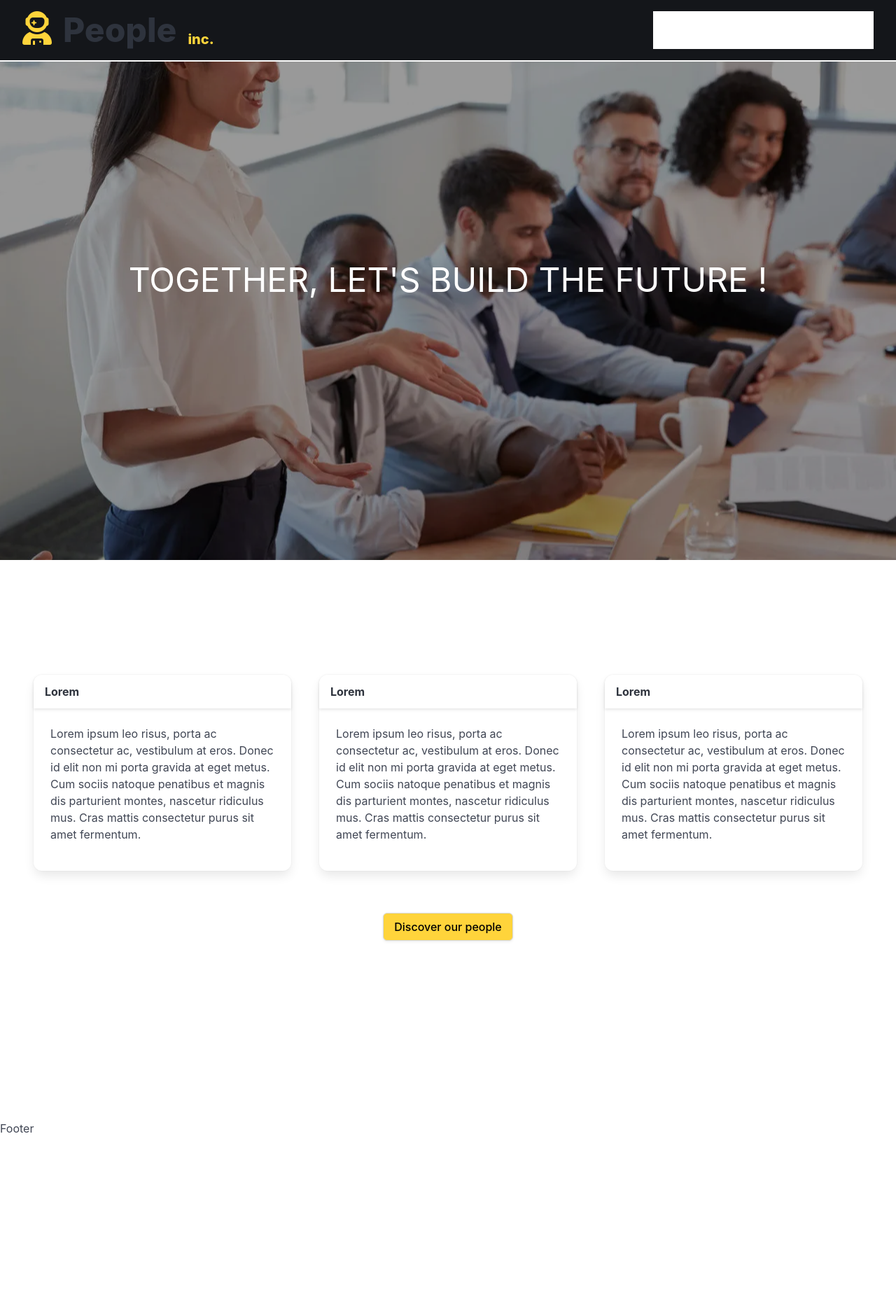
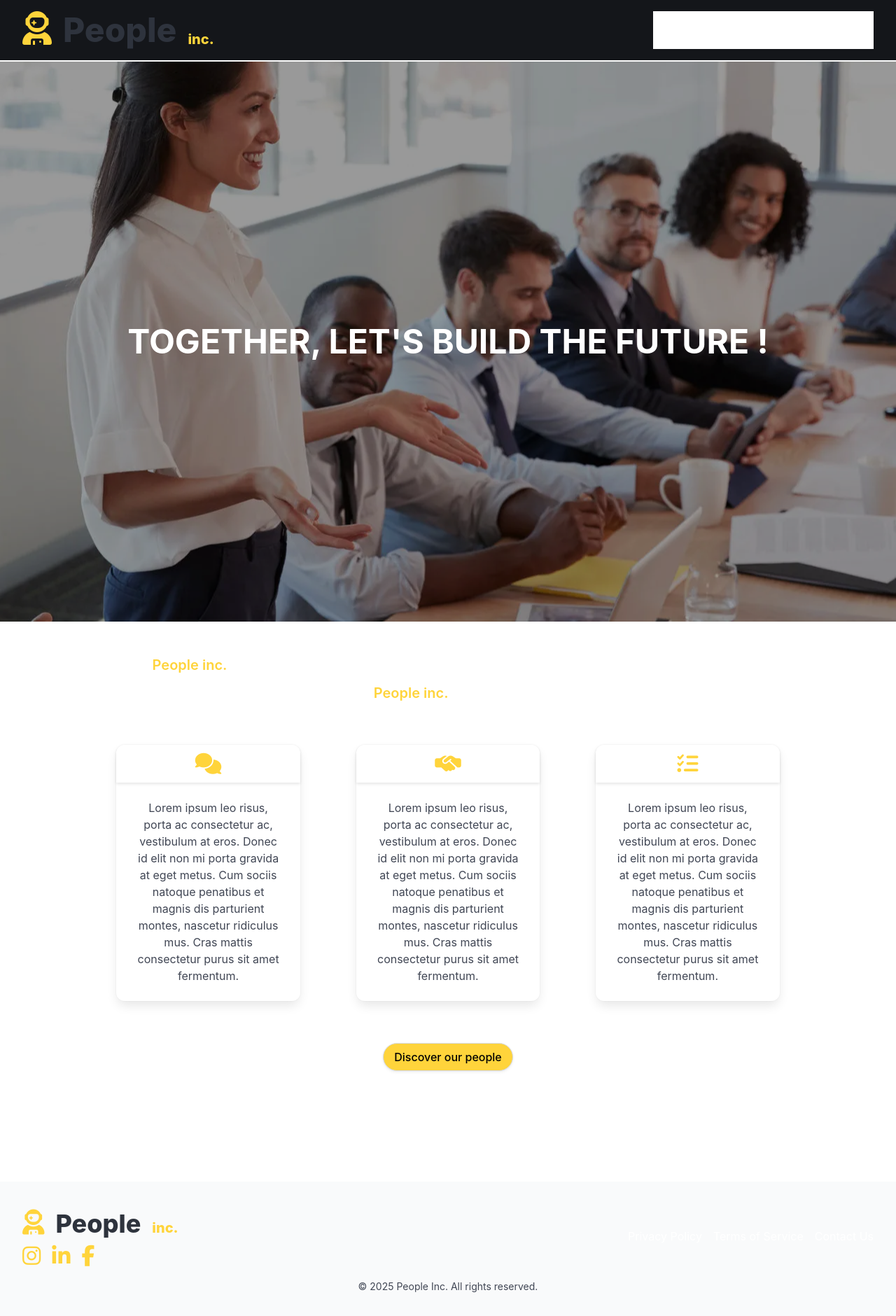
Before and after one commit to kurogami20/php_return, a PHP site: page / in a window 1280 px wide. Shown: the whole page at 70% size. Before the commit the page ends 1618 px from the top, so only its background shows below. Run offline with PHP 8.4, Linux system fonts and the light colour scheme.

Commit message:
footer fait + progrès sur la page d'accueil

```diff
--- /dev/null
+++ b/data/3pointsHome.php
@@ -0,0 +1,20 @@
+<?php
+$pointTab=[
+    [
+        'title' => '<i class="fa-solid fa-comments" style="color: #FFD43B;"></i>',
+        'content' => 'Lorem ipsum leo risus, porta ac consectetur ac, vestibulum at eros. Donec id elit non mi porta gravida at eget metus. Cum sociis natoque penatibus et magnis dis parturient montes, nascetur ridiculus mus. Cras mattis consectetur purus sit amet fermentum.',
+
+    ],
+    [
+        'title' => '<i class="fa-solid fa-handshake-simple" style="color: #FFD43B;"></i>',
+        'content' => 'Lorem ipsum leo risus, porta ac consectetur ac, vestibulum at eros. Donec id elit non mi porta gravida at eget metus. Cum sociis natoque penatibus et magnis dis parturient montes, nascetur ridiculus mus. Cras mattis consectetur purus sit amet fermentum.',
+
+    ],
+    [
+        'title' => '<i class="fa-solid fa-list-check" style="color: #FFD43B;"></i>',
+        'content' => 'Lorem ipsum leo risus, porta ac consectetur ac, vestibulum at eros. Donec id elit non mi porta gravida at eget metus. Cum sociis natoque penatibus et magnis dis parturient montes, nascetur ridiculus mus. Cras mattis consectetur purus sit amet fermentum.',
+
+    ]
+    ];
+
+?>
--- a/index.php
+++ b/index.php
@@ -1,53 +1,29 @@
-<?php require './layout/header.php' ?>
+<?php
+ require './layout/header.php';
+  require './data/3pointsHome.php';
+?>
 <section
 class="h-[100vh] bg-[url(./assets/people.png)] bg-center flex! justify-center items-center relative">
-<h2 class="text-white absolute z-10 uppercase text-5xl!">Together, let's build the future !</h2>
+<h2 class="text-white absolute z-10 uppercase text-5xl! font-bold!">Together, let's build the future !</h2>
 <div class="bg-black/40 w-[100%] h-[100%] absolute top-0 z-0"></div>
 </section>
 <section class="section flex! flex-col items-center  gap-15 h-[100vh]">
-    <p class="text-white text-center text-xl">People inc. is the future of IT interim. We offer you the best IT freelancers ther is to offer ! You have a project ? People inc. has the person for the job.  </p>
-    <ul class="flex justify-between gap-10  ">
+    <p class="text-white text-center text-xl flex flex-col gap-3"> <span> <strong class="text-[#ffd43b]!">People inc. </strong>is the future of IT interim. We offer you the best IT freelancers ther is to offer !</span> <span> You have a project ? <strong class="text-[#ffd43b]!">People inc. </strong>has the right person for the job. </span> </p>
+    <ul class="flex justify-between gap-20  mx-[10%]!">
+<?php foreach ($pointTab as $point) : ?>
     <li>
     <div class="card h-full">
         <div class="card-header">
-    <p class="card-header-title">Lorem</p>
-        </div>
+    <h3 class="card-header-title text-center flex! justify-center text-3xl!"><?= $point['title'] ?></h3>
+      </div>
   <div class="card-content">
     <div class="content">
-      Lorem ipsum leo risus, porta ac consectetur ac, vestibulum at eros. Donec
-      id elit non mi porta gravida at eget metus. Cum sociis natoque penatibus
-      et magnis dis parturient montes, nascetur ridiculus mus. Cras mattis
-      consectetur purus sit amet fermentum.
+    <p class="text-center"><?= htmlspecialchars($point['content'])  ?></p>
     </div>
   </div>
 </div></li>
-    <li><div class="card h-full">
-        <div class="card-header justify-center!">
-    <p class="card-header-title text-center">Lorem</p>
-        </div>
-  <div class="card-content">
-    <div class="content">
-      Lorem ipsum leo risus, porta ac consectetur ac, vestibulum at eros. Donec
-      id elit non mi porta gravida at eget metus. Cum sociis natoque penatibus
-      et magnis dis parturient montes, nascetur ridiculus mus. Cras mattis
-      consectetur purus sit amet fermentum.
-    </div>
-  </div>
-</div></li>
-    <li><div class="card h-70">
-        <div class="card-header">
-    <p class="card-header-title">Lorem</p>
-        </div>
-  <div class="card-content">
-    <div class="content ">
-      Lorem ipsum leo risus, porta ac consectetur ac, vestibulum at eros. Donec
-      id elit non mi porta gravida at eget metus. Cum sociis natoque penatibus
-      et magnis dis parturient montes, nascetur ridiculus mus. Cras mattis
-      consectetur purus sit amet fermentum.
-    </div>
-  </div>
-</div></li>
+<?php endforeach; ?>
 </ul>
-<button  class="button bg-[#FFD43B]!  hover:bg-[#edc534]!"> <a href="./ourPeople.php" class="text-black! w-[100%] h-[100%]">Discover our people</a> </button>
+<button  class="button bg-[#FFD43B]!  hover:bg-[#edc534]!  rounded-full!"> <a href="./ourPeople.php" class="text-black! w-[100%] h-[100%] ">Discover our people</a> </button>
 </section>
 <?php require './layout/footer.php' ?>
--- a/layout/footer.php
+++ b/layout/footer.php
@@ -1,4 +1,26 @@
 </div>
 </body>
-<footer>Footer</footer>
+<footer class="footer bg-[#14161a] p-8! flex! flex-col gap-4 text-center">
+    <section class="flex! justify-between items-center">
+        <div class="flex! flex-col gap-2">
+            <h2 class="text-white
+<a href="../index.php"><h1 class="title is-1 flex gap-4  text-4xl! mb-0!" title="home"><i class="fa-solid fa-user-astronaut" style="color: #FFD43B;"></i>People <span class="text-xl text-[#FFD43B] self-end">inc.</span></h1></a>
+<ul class="flex gap-4 ">
+            <li><a href="#" class="text-3xl"><i class="fa-brands fa-instagram" style="color: #FFD43B;"></i></a></li>
+            <li><a href="#" class="text-3xl"><i class="fa-brands fa-linkedin-in" style="color: #FFD43B;"></i></a></li>
+            <li><a href="#" class="text-3xl"><i class="fa-brands fa-facebook-f" style="color: #FFD43B;"></i></a></li>
+</ul>
+   </div> <nav>
+        <div class="text-white  flex justify-between items-center">
+
+            <ul class="flex gap-4">
+                <li><a href="#" class="text-white! hover:text-[#FFD43B]! hover:underline!">Privacy Policy</a></li>
+                <li><a href="#" class="text-white! hover:text-[#FFD43B]! hover:underline!">Terms of Service</a></li>
+                <li><a href="#" class="text-white! hover:text-[#FFD43B]! hover:underline!">Contact Us</a></li>
+            </ul>
+        </div>
+    </nav>
+</section>
+    <p class="text-sm">© 2025 People Inc. All rights reserved.</p>
+</footer>
 </html>
--- a/layout/header.php
+++ b/layout/header.php
@@ -4,8 +4,8 @@
 <head>
     <meta charset="UTF-8">
     <meta name="viewport" content="width=device-width, initial-scale=1.0">
-    <title>People</title>
-    <meta name="description" content="A list of people with their IDs">
+    <title>People inc.</title>
+    <meta name="description" content="People Inc. is a leading IT interim company, connecting businesses with top-tier IT freelancers.">
     <link rel="shortcut icon" href="./assets/logo.svg" type="image/x-icon">
     <link rel="stylesheet" href="stylesheets.css">
     <link
@@ -15,7 +15,7 @@
 <link rel="stylesheet" href="https://cdnjs.cloudflare.com/ajax/libs/font-awesome/6.7.2/css/all.min.css" integrity="sha512-Evv84Mr4kqVGRNSgIGL/F/aIDqQb7xQ2vcrdIwxfjThSH8CSR7PBEakCr51Ck+w+/U6swU2Im1vVX0SVk9ABhg==" crossorigin="anonymous" referrerpolicy="no-referrer" />
 <script src="https://cdn.jsdelivr.net/npm/@tailwindcss/browser@4"></script>
 </head>
-<header class="header border-b-2 border-white item-center px-8 py-4 flex! flex-row justify-between fixed z-99 w-[100%] bg-[#14161a]" >
+<header class="header border-b-2 border-white item-center px-8 py-4 flex! flex-row justify-between sticky top-0 z-99 w-[100%] bg-[#14161a]" >
 <a href="../index.php"><h1 class="title is-1 flex gap-4  " title="home"><i class="fa-solid fa-user-astronaut" style="color: #FFD43B;"></i>People <span class="text-xl text-[#FFD43B] self-end">inc.</span></h1></a>
 <nav class="navbar flex! items-center! ">
     <ul class="flex gap-4">
```
